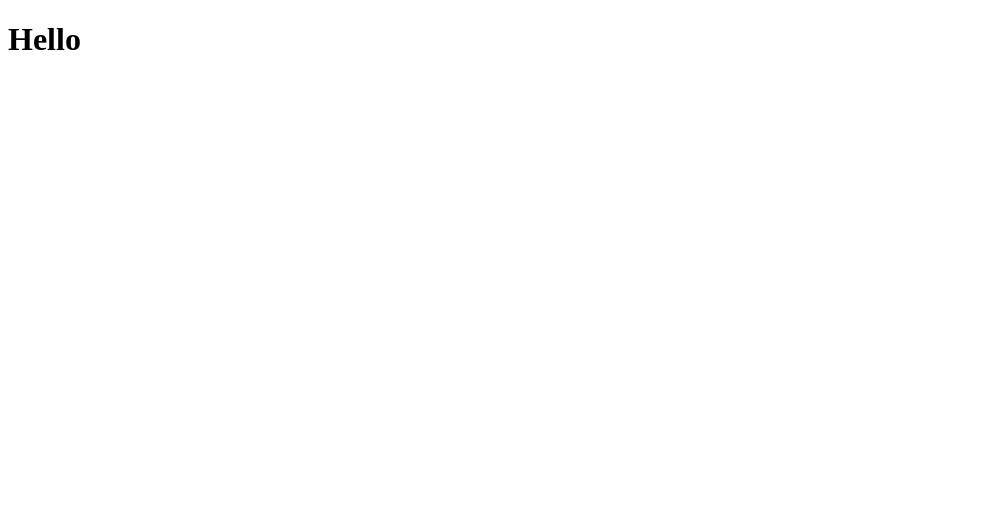
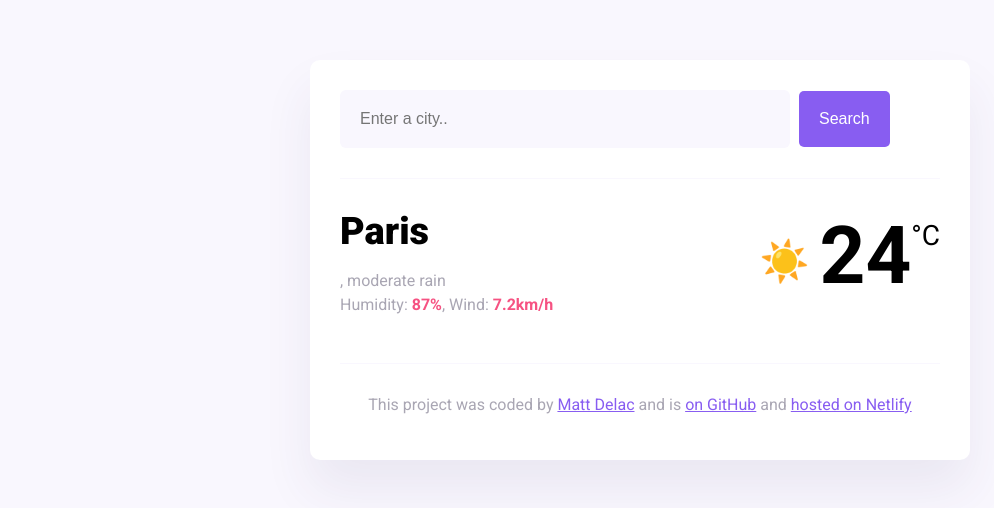
Before and after one commit to leonardemma32/my-project-weather-app, a plain HTML site: page index.html in a window 1280 px wide. Shown: the whole page, without its empty margins (0-994 px from the left). Drawn offline with nearby package versions, Linux system fonts and the light colour scheme; files that its build step writes are made by us from their sources.

Commit message:
Added HTML, CSS and JS

```diff
--- a/index.html
+++ b/index.html
@@ -3,9 +3,58 @@
   <head>
     <meta charset="UTF-8" />
     <meta name="viewport" content="width=device-width, initial-scale=1.0" />
-    <title>Document</title>
+    <link rel="preconnect" href="https://fonts.googleapis.com" />
+    <link rel="preconnect" href="https://fonts.gstatic.com" crossorigin />
+    <link
+      href="https://fonts.googleapis.com/css2?family=Roboto:ital,wght@0,100;0,400;0,500;0,700;0,900;1,100;1,300;1,400;1,500;1,700;1,900&display=swap"
+      rel="stylesheet"
+    />
+    <link rel="stylesheet" href="src/styles.css" />
+    <title>My weather application</title>
+    <script src="https://unpkg.com/axios@1.1.2/dist/axios.min.js"></script>
   </head>
   <body>
-    <h1>Hello</h1>
+    <div class="weather-app">
+      <header>
+        <form id="search-form">
+          <input
+            type="search"
+            placeholder="Enter a city.."
+            required
+            class="search-input"
+            id="search-input"
+          />
+          <input type="submit" value="Search" class="search-button" />
+        </form>
+      </header>
+      <main>
+        <div class="current-weather">
+          <div>
+            <h1 class="current-city" id="current-city">Paris</h1>
+            <p class="current-details">
+              <span id="current-date"></span>, moderate rain <br />
+              Humidity: <strong>87%</strong>, Wind: <strong>7.2km/h</strong>
+            </p>
+          </div>
+          <div class="current-temperature">
+            <span class="current-temperature-icon">☀️</span
+            ><span
+              class="current-temperature-value"
+              id="current-temperature-value"
+              >24</span
+            ><span class="current-temperature-unit">°C</span>
+          </div>
+        </div>
+      </main>
+      <footer>
+        <p>
+          This project was coded by
+          <a href="#" target="_blank">Matt Delac</a> and is
+          <a href="#" target="_blank"> on GitHub</a> and
+          <a href="#" target="_blank">hosted on Netlify</a>
+        </p>
+      </footer>
+    </div>
   </body>
+  <script src="src/index.js"></script>
 </html>
--- /dev/null
+++ b/styles.css
@@ -0,0 +1,98 @@
+body {
+  background: #f9f7fe;
+  font-family: "Roboto", sans-serif;
+}
+
+a {
+  color: #885df1;
+}
+
+.weather-app {
+  background: white;
+  max-width: 600px;
+  margin: 60px auto;
+  padding: 30px;
+  border-radius: 10px;
+  box-shadow: 0 30px 50px rgba(65, 50, 100, 0.08);
+}
+
+header {
+  border-bottom: 1px solid #f9f7fe;
+  padding-bottom: 30px;
+}
+
+.search-input {
+  background-color: #f9f7fe;
+  border: none;
+  color: rgba(39, 33, 66, 0.4);
+  font-size: 16px;
+  padding: 20px;
+  width: 75%;
+  border-radius: 6px;
+}
+
+.search-button {
+  margin-left: 5px;
+  font-size: 16px;
+  background-color: #885df1;
+  color: white;
+  border: none;
+  padding: 20px;
+  line-height: 1;
+  border-radius: 5px;
+}
+
+main {
+  padding: 30px 0;
+}
+
+.current-temperature {
+  font-size: 48px;
+}
+
+.current-weather {
+  display: flex;
+  justify-content: space-between;
+}
+
+.current-city {
+  font-size: 38px;
+  font-weight: 900;
+  margin: 0;
+}
+.current-details {
+  color: rgba(39, 33, 66, 0.4);
+  font-size: 16px;
+  font-weight: 400;
+  line-height: 24px;
+}
+
+.current-details strong {
+  color: #f65282;
+}
+
+.current-temperature-icon {
+  position: relative;
+  top: -8px;
+  font-size: 40px;
+  margin-right: 10px;
+}
+
+.current-temperature-value {
+  font-size: 80px;
+  font-weight: bold;
+}
+
+.current-temperature-unit {
+  font-size: 28px;
+  position: relative;
+  top: -38px;
+}
+
+footer {
+  border-top: 1px solid #f9f7fe;
+  text-align: center;
+  padding-top: 15px;
+
+  color: rgba(39, 33, 66, 0.4);
+}
```
Also changed, not shown: index.js (added, +53 -0 lines).
